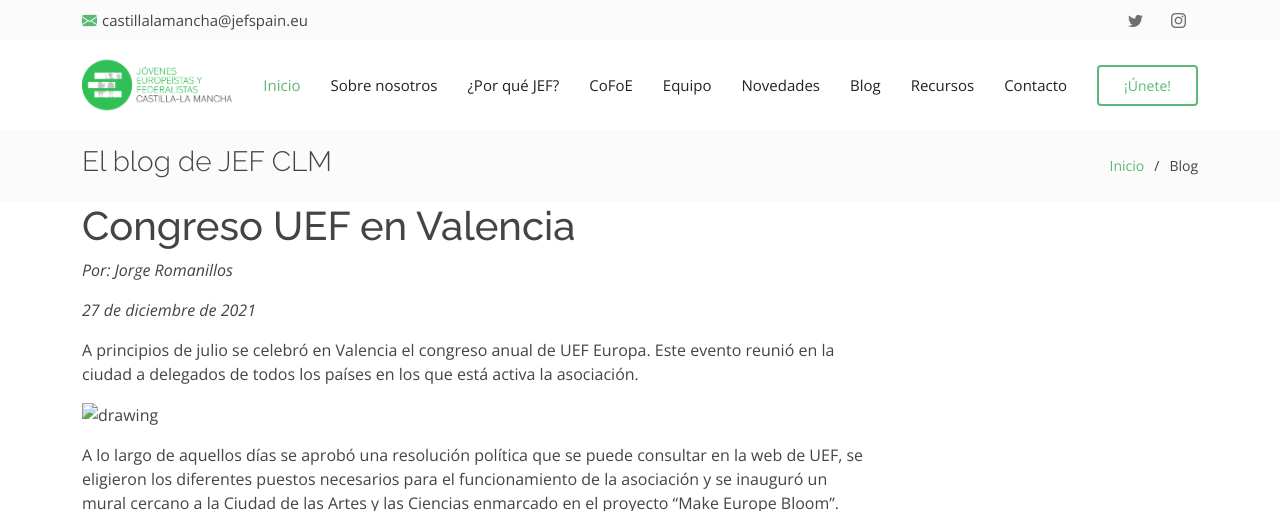
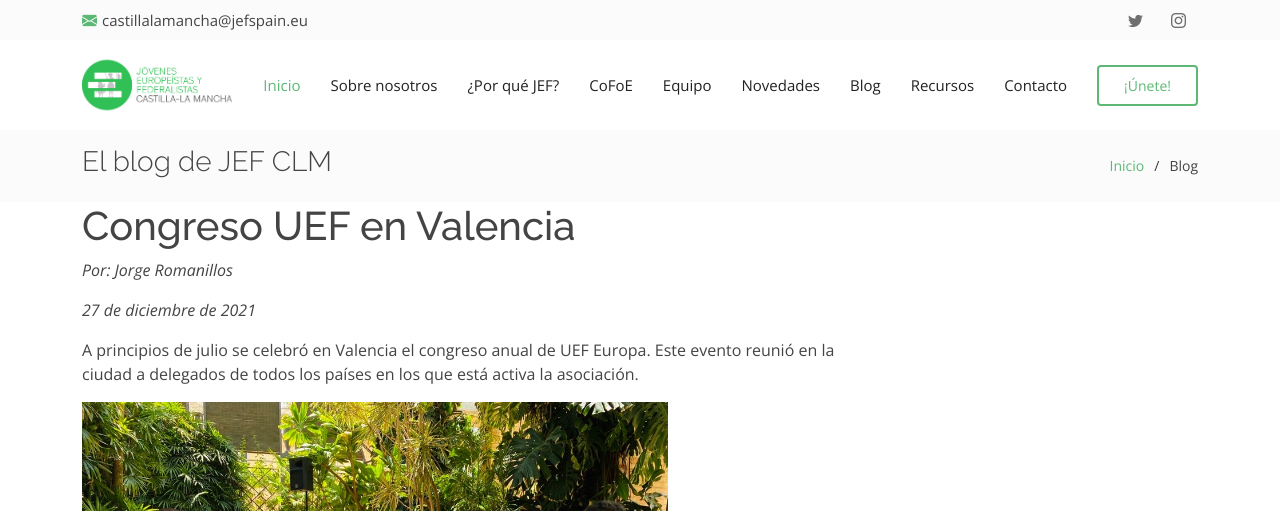
Before and after one commit to blasf1/jefclm, a Jekyll site: the page built from _posts/2021-12-27-Congreso-UEF-Valencia.md, in a window 1280 px wide. Shown: the top 511 px of the page. Built offline with Jekyll 4.4.1, drawn with Linux system fonts in a browser that asks for light colours; grey boxes are pictures that could not be loaded.

Commit message:
Fix posts

```diff
--- a/_posts/2021-12-27-Congreso-UEF-Valencia.md
+++ b/_posts/2021-12-27-Congreso-UEF-Valencia.md
@@ -8,14 +8,14 @@
 A principios de julio se celebró en Valencia el congreso anual de UEF Europa. Este evento reunió en la ciudad a delegados de todos los países en los que está activa la asociación.
 
 <figure>
-<img src="{{ site.baseurl }}/assets/img/posts/2021-12-27-Congreso-UEF-Valencia/1.jpg" alt="drawing" style="width:75%;" />
+<img src="{{ site.baseurl }}/assets/img/posts/2021-12-27-Congreso-UEF-Valencia/1.jpeg" alt="drawing" style="width:75%;" />
 <figcaption></figcaption>
 </figure>
 
 A lo largo de aquellos días se aprobó una resolución política que se puede consultar en la web de UEF, se eligieron los diferentes puestos necesarios para el funcionamiento de la asociación y se inauguró un mural cercano a la Ciudad de las Artes y las Ciencias enmarcado en el proyecto “Make Europe Bloom”.
 
 <figure>
-<img src="{{ site.baseurl }}/assets/img/posts/2021-12-27-Congreso-UEF-Valencia/2.jpg" alt="drawing" style="width:75%;" />
+<img src="{{ site.baseurl }}/assets/img/posts/2021-12-27-Congreso-UEF-Valencia/2.jpeg" alt="drawing" style="width:75%;" />
 <figcaption></figcaption>
 </figure>
 
@@ -27,14 +27,14 @@
 buscando una Europa mejor.
 
 <figure>
-<img src="{{ site.baseurl }}/assets/img/posts/2021-12-27-Congreso-UEF-Valencia/3.jpg" alt="drawing" style="width:75%;" />
+<img src="{{ site.baseurl }}/assets/img/posts/2021-12-27-Congreso-UEF-Valencia/3.jpeg" alt="drawing" style="width:75%;" />
 <figcaption></figcaption>
 </figure>
 
 Y, nada, comparto con vosotros unas palabras que escribí pensando en la Unión Europea cuando tenía 17 años y estaba en segundo de Bachillerato, porque es que, viendo estas fotos, bueno… se inundan de sentido.
 
 <figure>
-<img src="{{ site.baseurl }}/assets/img/posts/2021-10-23-Europa-es-un-puzzle/4.jpg" alt="drawing" style="width:75%;" />
+<img src="{{ site.baseurl }}/assets/img/posts/2021-10-23-Europa-es-un-puzzle/4.jpeg" alt="drawing" style="width:75%;" />
 <figcaption></figcaption>
 </figure>
 
@@ -60,14 +60,14 @@
 jamás hubiera soñado lograr.”
 
 <figure>
-<img src="{{ site.baseurl }}/assets/img/posts/2021-12-27-Congreso-UEF-Valencia/5.jpg" alt="drawing" style="width:75%;" />
+<img src="{{ site.baseurl }}/assets/img/posts/2021-12-27-Congreso-UEF-Valencia/5.jpeg" alt="drawing" style="width:75%;" />
 <figcaption></figcaption>
 </figure>
 <figure>
-<img src="{{ site.baseurl }}/assets/img/posts/2021-12-27-Congreso-UEF-Valencia/6.jpg" alt="drawing" style="width:75%;" />
+<img src="{{ site.baseurl }}/assets/img/posts/2021-12-27-Congreso-UEF-Valencia/6.jpeg" alt="drawing" style="width:75%;" />
 <figcaption></figcaption>
 </figure>
 <figure>
-<img src="{{ site.baseurl }}/assets/img/posts/2021-12-27-Congreso-UEF-Valencia/7.jpg" alt="drawing" style="width:75%;" />
+<img src="{{ site.baseurl }}/assets/img/posts/2021-12-27-Congreso-UEF-Valencia/7.jpeg" alt="drawing" style="width:75%;" />
 <figcaption></figcaption>
 </figure>
```
